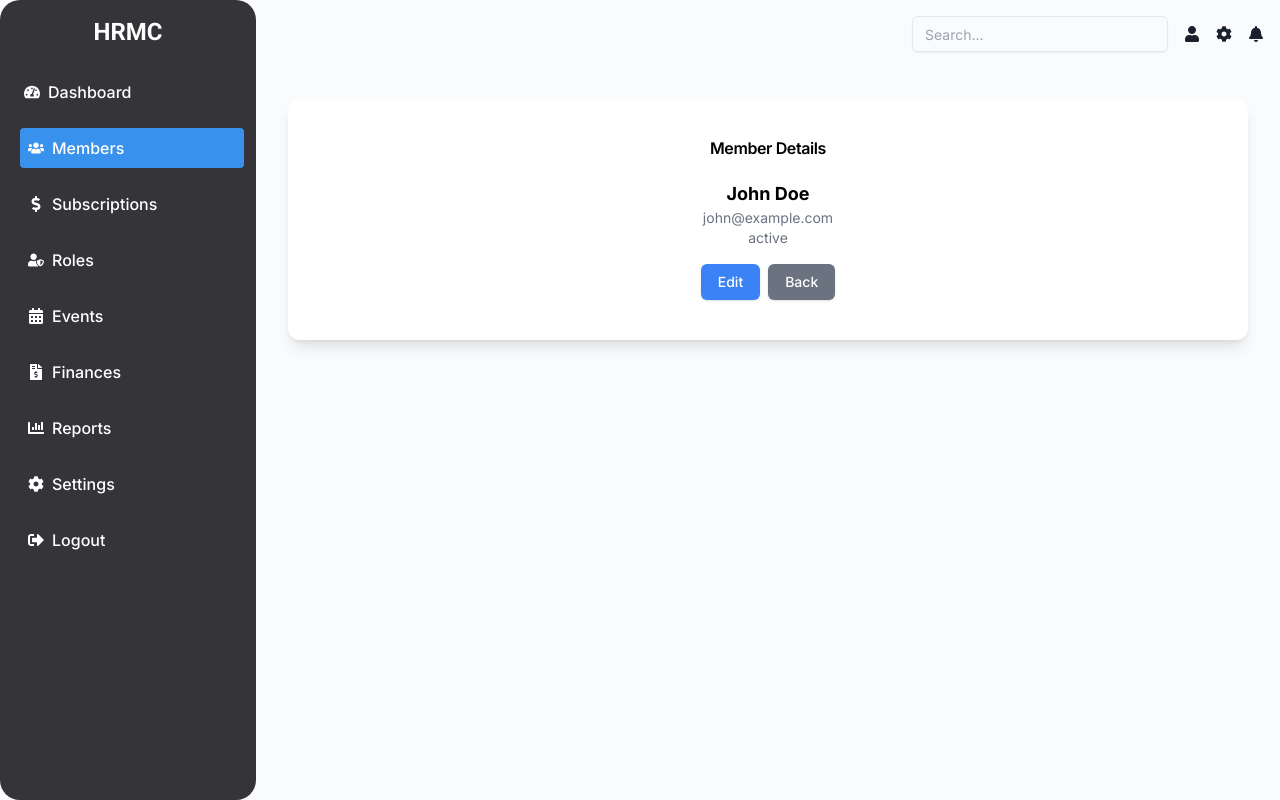
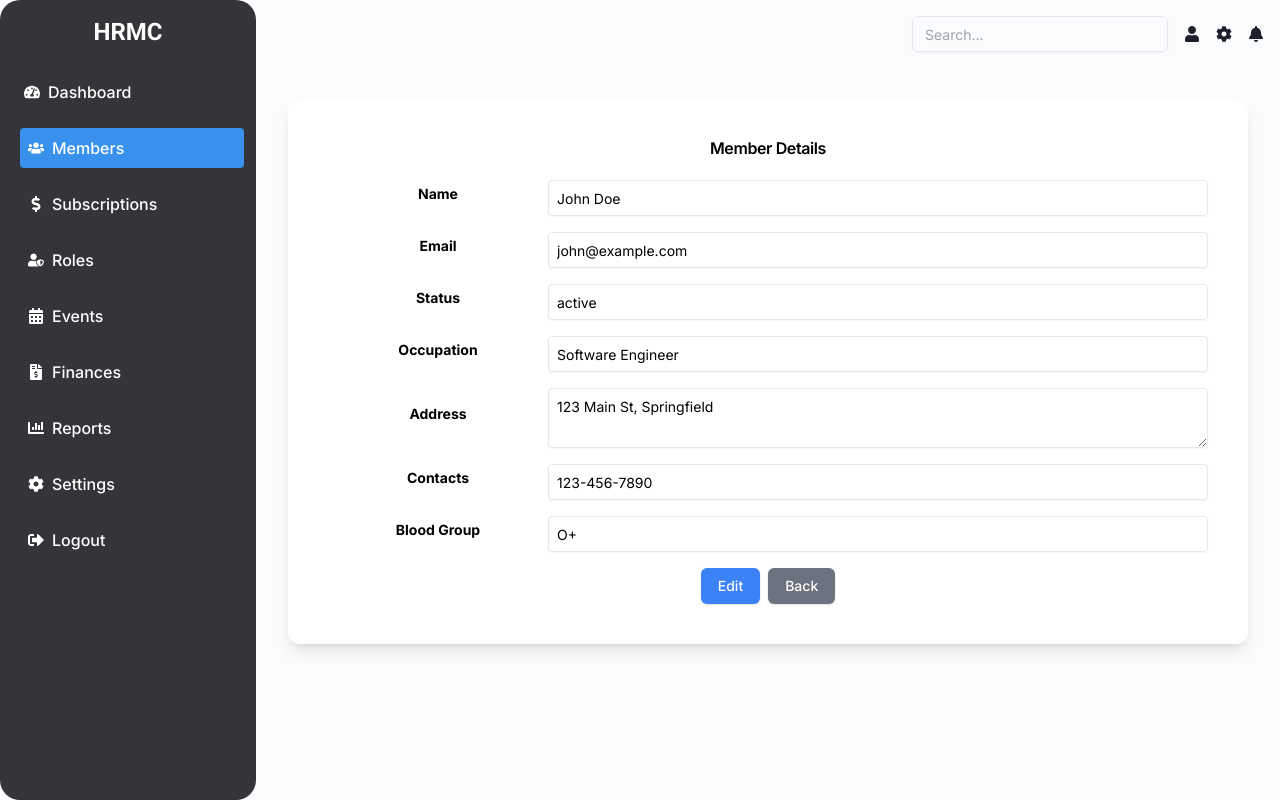
Before and after one commit to swathysukumaran/HRMC, a React (Vite) app in the folder front-end/: page /members/1 in a window 1280 px wide. Built offline with nearby package versions, Linux system fonts and the light colour scheme.

Commit message:
Add member details

```diff
--- a/front-end/src/app-components/MemberDetail.tsx
+++ b/front-end/src/app-components/MemberDetail.tsx
@@ -2,6 +2,8 @@ import React, { useState, useEffect } from "react";
 import { useParams, useNavigate } from "react-router-dom";
 import { Card, CardContent, CardHeader, CardTitle } from "@/components/ui/card";
 import { Button } from "@/components/ui/button";
+import { Input } from "@/components/ui/input";
+import { Textarea } from "@/components/ui/textarea";
 
 function MemberDetail() {
   const { id } = useParams();
@@ -11,37 +13,85 @@ function MemberDetail() {
     name: string;
     email: string;
     status: string;
+    occupation: string;
+    address: string;
+    contacts: string;
+    bloodGroup: string;
   } | null>(null);
+  const [isEditable, setIsEditable] = useState(false);
 
   // Mock data
   const mockMembers = [
-    { id: 1, name: "John Doe", email: "john@example.com", status: "active" },
+    {
+      id: 1,
+      name: "John Doe",
+      email: "john@example.com",
+      status: "active",
+      occupation: "Software Engineer",
+      address: "123 Main St, Springfield",
+      contacts: "123-456-7890",
+      bloodGroup: "O+",
+    },
     {
       id: 2,
       name: "Jane Smith",
       email: "jane@example.com",
       status: "inactive",
+      occupation: "Doctor",
+      address: "456 Elm St, Springfield",
+      contacts: "987-654-3210",
+      bloodGroup: "A+",
     },
     {
       id: 3,
       name: "Alice Johnson",
       email: "alice@example.com",
       status: "active",
+      occupation: "Teacher",
+      address: "789 Oak St, Springfield",
+      contacts: "555-123-4567",
+      bloodGroup: "B+",
     },
-    { id: 4, name: "Bob Brown", email: "bob@example.com", status: "inactive" },
+    {
+      id: 4,
+      name: "Bob Brown",
+      email: "bob@example.com",
+      status: "inactive",
+      occupation: "Lawyer",
+      address: "321 Pine St, Springfield",
+      contacts: "444-555-6666",
+      bloodGroup: "AB+",
+    },
   ];
 
   useEffect(() => {
     // Simulate fetching data from an API
-    const memberData = id
-      ? mockMembers.find((m) => m.id === parseInt(id)) || null
-      : null;
-    setMember(memberData);
+    const memberData = mockMembers.find((m) => m.id === parseInt(id || "0"));
+    setMember(memberData || null);
   }, [id]);
 
   const handleEdit = () => {
-    // Navigate to edit page or open edit form
-    console.log("Edit member:", member);
+    setIsEditable(true);
+  };
+
+  const handleSave = () => {
+    setIsEditable(false);
+    // Save the updated member details
+    console.log("Save member:", member);
+  };
+
+  interface ChangeEvent {
+    target: {
+      name: string;
+      value: string;
+    };
+  }
+
+  const handleChange = (e: ChangeEvent) => {
+    const { name, value } = e.target;
+    setMember((prevMember) =>
+      prevMember ? { ...prevMember, [name]: value } : prevMember
+    );
   };
 
   if (!member) {
@@ -55,18 +105,113 @@ function MemberDetail() {
           <CardTitle>Member Details</CardTitle>
         </CardHeader>
         <CardContent>
-          <p className="text-lg font-bold">{member.name}</p>
-          <p className="text-sm text-gray-500">{member.email}</p>
-          <p className="text-sm text-gray-500">{member.status}</p>
-          <Button className="mt-4 bg-blue-500 text-white" onClick={handleEdit}>
+          <form className="space-y-4">
+            <div className="flex items-center">
+              <label className="block text-sm font-bold mb-2 w-1/4">Name</label>
+              <Input
+                type="text"
+                name="name"
+                value={member.name}
+                onChange={handleChange}
+                readOnly={!isEditable}
+                className="w-3/4 p-2 border rounded"
+              />
+            </div>
+            <div className="flex items-center">
+              <label className="block text-sm font-bold mb-2 w-1/4">
+                Email
+              </label>
+              <Input
+                type="email"
+                name="email"
+                value={member.email}
+                onChange={handleChange}
+                readOnly={!isEditable}
+                className="w-3/4 p-2 border rounded"
+              />
+            </div>
+            <div className="flex items-center">
+              <label className="block text-sm font-bold mb-2 w-1/4">
+                Status
+              </label>
+              <Input
+                type="text"
+                name="status"
+                value={member.status}
+                onChange={handleChange}
+                readOnly={!isEditable}
+                className="w-3/4 p-2 border rounded"
+              />
+            </div>
+            <div className="flex items-center">
+              <label className="block text-sm font-bold mb-2 w-1/4">
+                Occupation
+              </label>
+              <Input
+                type="text"
+                name="occupation"
+                value={member.occupation}
+                onChange={handleChange}
+                readOnly={!isEditable}
+                className="w-3/4 p-2 border rounded"
+              />
+            </div>
+            <div className="flex items-center">
+              <label className="block text-sm font-bold mb-2 w-1/4">
+                Address
+              </label>
+              <Textarea
+                name="address"
+                value={member.address}
+                onChange={handleChange}
+                readOnly={!isEditable}
+                className="w-3/4 p-2 border rounded"
+              />
+            </div>
+            <div className="flex items-center">
+              <label className="block text-sm font-bold mb-2 w-1/4">
+                Contacts
+              </label>
+              <Input
+                type="text"
+                name="contacts"
+                value={member.contacts}
+                onChange={handleChange}
+                readOnly={!isEditable}
+                className="w-3/4 p-2 border rounded"
+              />
+            </div>
+            <div className="flex items-center">
+              <label className="block text-sm font-bold mb-2 w-1/4">
+                Blood Group
+              </label>
+              <Input
+                type="text"
+                name="bloodGroup"
+                value={member.bloodGroup}
+                onChange={handleChange}
+                readOnly={!isEditable}
+                className="w-3/4 p-2 border rounded"
+              />
+            </div>
+          </form>
+          <div className="mt-4">
+            {isEditable ? (
+              <Button className="bg-green-500 text-white" onClick={handleSave}>
+                Save
+              </Button>
+            ) : (
+              <Button className="bg-blue-500 text-white" onClick={handleEdit}>
                 Edit
               </Button>
+            )}
             <Button
-            className="mt-4 ml-2 bg-gray-500 text-white"
+              className="ml-2 bg-gray-500 text-white"
               onClick={() => navigate(-1)}
             >
               Back
             </Button>
+          </div>
         </CardContent>
       </Card>
     </div>
--- /dev/null
+++ b/front-end/src/components/ui/textarea.tsx
@@ -0,0 +1,22 @@
+import * as React from "react"
+
+import { cn } from "@/lib/utils"
+
+const Textarea = React.forwardRef<
+  HTMLTextAreaElement,
+  React.ComponentProps<"textarea">
+>(({ className, ...props }, ref) => {
+  return (
+    <textarea
+      className={cn(
+        "flex min-h-[60px] w-full rounded-md border border-input bg-transparent px-3 py-2 text-base shadow-sm placeholder:text-muted-foreground focus-visible:outline-none focus-visible:ring-1 focus-visible:ring-ring disabled:cursor-not-allowed disabled:opacity-50 md:text-sm",
+        className
+      )}
+      ref={ref}
+      {...props}
+    />
+  )
+})
+Textarea.displayName = "Textarea"
+
+export { Textarea }
```
Lines whose indentation alone changed are shown as unchanged.
